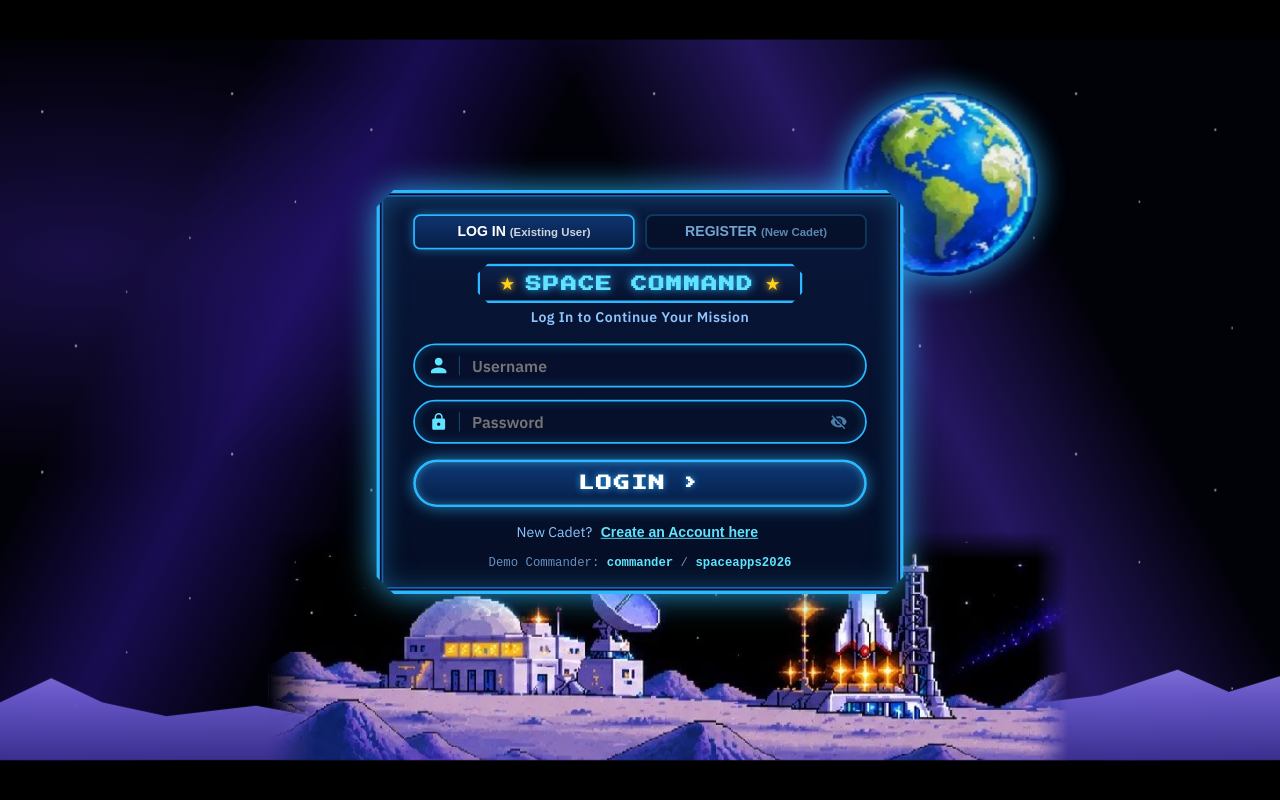
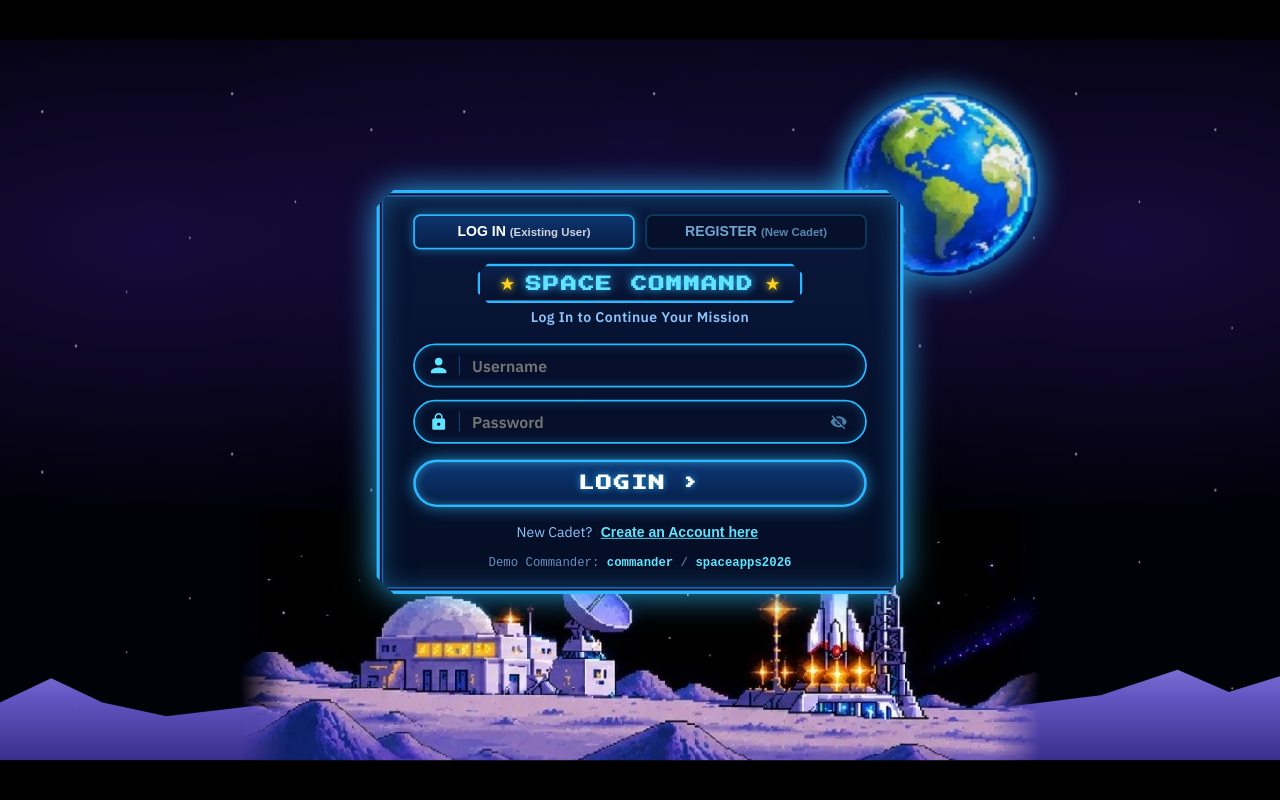
Before and after one commit to GIGZ-XD/Nasa-space-apps-game, a React (Vite) app in the folder mission-architect/apps/web/: page / in a window 1280 px wide. Built offline with nearby package versions, Linux system fonts and the light colour scheme; no server answers.

Commit message:
fix(dashboard): restore rocket tip and balance symmetrical space ambient lighting

```diff
--- a/mission-architect/apps/web/src/styles/ui.css
+++ b/mission-architect/apps/web/src/styles/ui.css
@@ -7,9 +7,10 @@ body{font-family:'IBM Plex Sans',system-ui,sans-serif;color:var(--ink)}
 .viewport{position:fixed;inset:0;display:grid;place-items:center;background:#000}
 .stage{position:absolute;left:50%;top:50%;width:1456px;height:820px;transform-origin:center;overflow:hidden;
   background:
-   linear-gradient(115deg,transparent 30%,rgba(70,40,200,.35) 45%,transparent 60%),
-   linear-gradient(60deg,transparent 55%,rgba(80,50,220,.3) 70%,transparent 82%),
-   radial-gradient(ellipse at 10% 25%,rgba(80,40,190,.35),transparent 40%),#02020a}
+    radial-gradient(ellipse at 12% 28%, rgba(70,35,180,.3), transparent 38%),
+    radial-gradient(ellipse at 88% 28%, rgba(70,35,180,.3), transparent 38%),
+    radial-gradient(ellipse at 50% 18%, rgba(50,30,140,.25), transparent 48%),
+    #010108}
 .stars{position:absolute;inset:0;background-image:
   radial-gradient(2px 2px at 10% 20%,#fff,transparent),radial-gradient(1.5px 1.5px at 30% 70%,#9cf,transparent),
   radial-gradient(2px 2px at 55% 15%,#fff,transparent),radial-gradient(1.5px 1.5px at 70% 45%,#fff,transparent),
@@ -20,10 +21,10 @@ body{font-family:'IBM Plex Sans',system-ui,sans-serif;color:var(--ink)}
 .abs{position:absolute}
 .mountains{position:absolute;left:0;right:0;bottom:0;height:150px;background:linear-gradient(#8f80e6,#6a5acd 40%,#3d3294);
   clip-path:polygon(0 45%,4% 22%,8% 45%,13% 58%,20% 48%,28% 66%,38% 56%,48% 68%,58% 58%,68% 70%,78% 50%,86% 38%,92% 14%,96% 35%,100% 20%,100% 100%,0 100%)}
-.ground{position:absolute;left:305px;top:560px;width:910px;height:260px;background:url(/assets/backgrounds/ground.jpg) no-repeat;image-rendering:pixelated;
-  -webkit-mask-image:linear-gradient(90deg,transparent,#000 6%,#000 96%,transparent),linear-gradient(180deg,transparent,#000 12%);-webkit-mask-composite:source-in;
-  mask-image:linear-gradient(90deg,transparent,#000 6%,#000 96%,transparent),linear-gradient(180deg,transparent,#000 12%);mask-composite:intersect}
-.ground.small{transform:scale(.8);transform-origin:50% 100%;left:305px}
+.ground{position:absolute;left:273px;top:535px;width:910px;height:285px;background:url(/assets/backgrounds/ground.jpg) no-repeat;image-rendering:pixelated;
+  -webkit-mask-image:linear-gradient(90deg,transparent,#000 6%,#000 94%,transparent);-webkit-mask-composite:source-in;
+  mask-image:linear-gradient(90deg,transparent,#000 6%,#000 94%,transparent);mask-composite:intersect}
+.ground.small{transform:scale(.8);transform-origin:50% 100%;left:273px}
 /* panels */
 .panel{position:absolute;filter:drop-shadow(0 0 7px rgba(43,184,255,.85))}
 .frame{position:absolute;inset:0;background:linear-gradient(#0b1a40,#061030);border:4px solid var(--neon);
@@ -66,11 +67,6 @@ body{font-family:'IBM Plex Sans',system-ui,sans-serif;color:var(--ink)}
 .sprite-title{font-size:30px;white-space:nowrap}
 .cardtitle{position:absolute;top:0;left:0;right:0;padding-top:10px;height:44px}
 .mountains{height:120px;opacity:.95}
-.stage{background:
-  linear-gradient(118deg,transparent 18%,rgba(60,30,190,.45) 30%,transparent 42%),
-  linear-gradient(62deg,transparent 52%,rgba(90,55,230,.4) 66%,transparent 80%),
-  linear-gradient(100deg,transparent 5%,rgba(70,40,200,.3) 14%,transparent 24%),
-  radial-gradient(ellipse at 8% 30%,rgba(70,40,190,.4),transparent 38%),#010108}
 .card.locked .frame{border-color:#2a78c8}
 .card.locked .cardtitle{color:#aeb9d4}
 .home-bubble:after{right:auto;left:26px;bottom:auto;top:-22px;border:12px solid transparent;border-bottom-color:var(--neon);border-top-color:transparent;z-index:3}
@@ -78,7 +74,3 @@ body{font-family:'IBM Plex Sans',system-ui,sans-serif;color:var(--ink)}
 .btn .in{gap:10px;font-size:24px}
 .btn .in .grow{text-align:left;padding-left:4px}
 .btn.gold .in .grow{text-align:center}
-.stage{background:
-  linear-gradient(118deg,transparent 16%,rgba(60,30,190,.4) 26%,transparent 36%),
-  linear-gradient(62deg,transparent 56%,rgba(90,55,230,.4) 68%,transparent 80%),
-  radial-gradient(ellipse at 6% 30%,rgba(70,40,190,.35),transparent 30%),#010108}
```
Also changed, not shown: mission-architect/apps/web/public/assets/backgrounds/ground.jpg.
